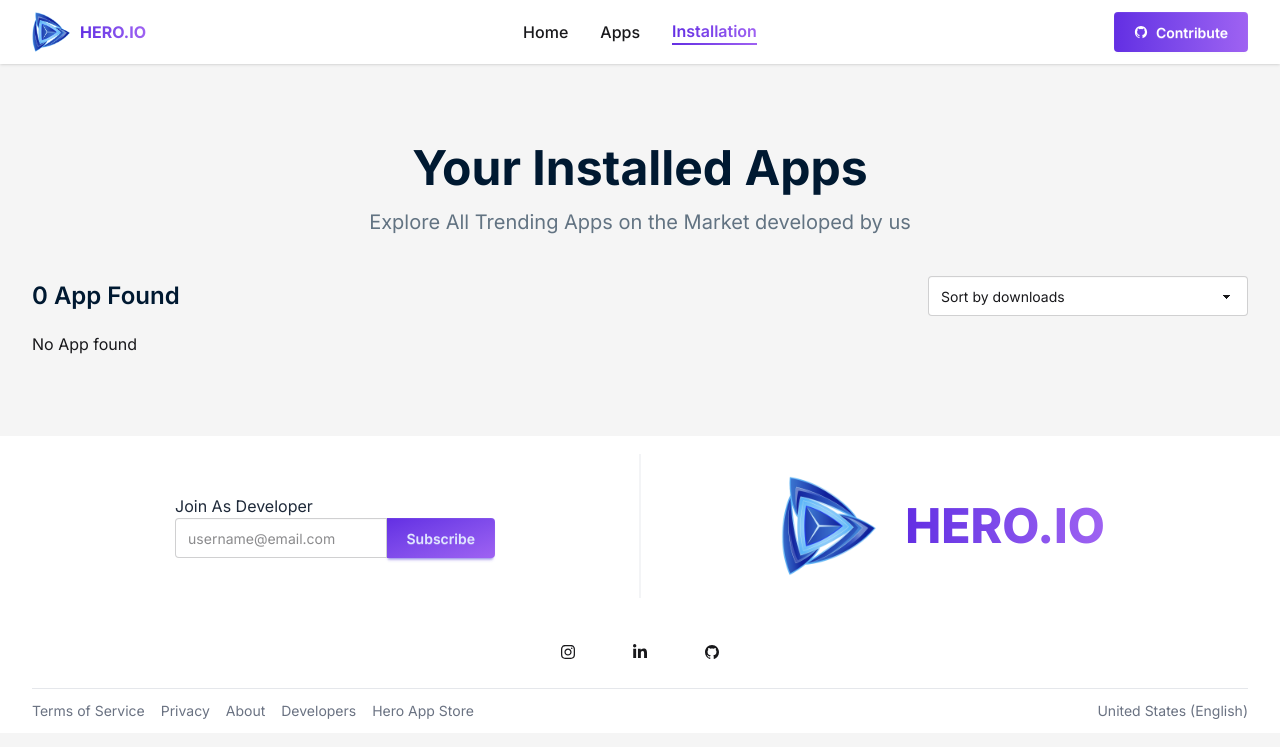
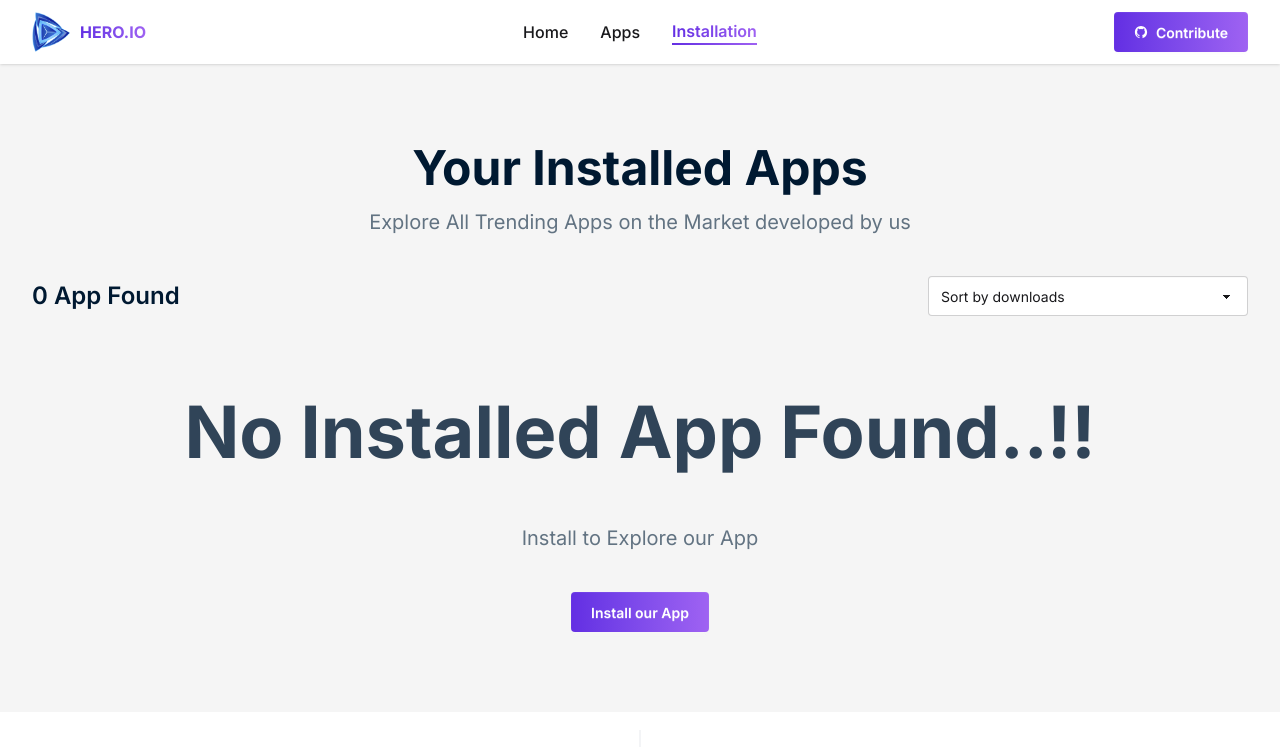
Before and after one commit to bitvotion/hero-app, a React (Vite) app: page /installed-app in a window 1280 px wide. Shown: the top 747 px of the page. Built offline with nearby package versions, Linux system fonts and the light colour scheme.

Commit message:
added not found elements

```diff
--- a/src/App.css
+++ b/src/App.css
@@ -1,6 +1,6 @@
 @import "tailwindcss";
 @theme {
-  --animate-fade-in-scale: fade-in-scale 0.3s ease-out;
+  --animate-fade-in-scale: fade-in-scale 0.5s ease-out;
   @keyframes fade-in-scale {
     0% {
       opacity: 0;
@@ -11,7 +11,7 @@
       transform: translateX(0);
     }
   }
-  --animate-fade-in-scale-l: fade-in-scale-l 0.3s ease-out;
+  --animate-fade-in-scale-l: fade-in-scale-l 0.5s ease-out;
   @keyframes fade-in-scale-l {
     0% {
       opacity: 0;
@@ -22,7 +22,7 @@
       transform: translateX(0);
     }
   }
-  --animate-fade-up-scale: fade-up-scale 0.3s ease-out;
+  --animate-fade-up-scale: fade-up-scale 0.4s ease-out;
   @keyframes fade-up-scale {
     0% {
       opacity: 0;
--- a/src/Components/Banner/Banner.jsx
+++ b/src/Components/Banner/Banner.jsx
@@ -18,7 +18,7 @@ const Banner = () => {
                     href="https://play.google.com/"
                     target='_blank'
                 >
-                    <button className='btn border-[#d2d2d2] px-8 py-6 rounded-sm animate-fade-in-scale '>
+                    <button className='btn border-none px-8 py-6 rounded-sm animate-fade-in-scale bg-green-200 hover:bg-green-300 hover:scale-102 ease-in-out duration-200 '>
                         <img src={playstorelogo} className='h-7' /> Google Play
                     </button>
                 </a>
@@ -26,7 +26,7 @@ const Banner = () => {
                     href="https://www.apple.com/app-store/"
                     target='_blank'
                 >
-                    <button className='btn border-[#d2d2d2] px-8 py-6 rounded-sm animate-fade-in-scale-l '>
+                    <button className='btn border-none px-8 py-6 rounded-sm animate-fade-in-scale-l bg-blue-200 hover:bg-blue-300 hover:scale-102 ease-in-out duration-200 '>
                         <img src={appstorelogo} className='h-7' /> App Store
                     </button>
                 </a>
--- /dev/null
+++ b/src/Components/NoApp/NoApp.jsx
@@ -0,0 +1,21 @@
+import React from 'react';
+import { Link } from 'react-router';
+
+const NoApp = () => {
+    return (
+        <div className=' flex flex-col justify-center items-center text-center my-20'>
+            <h1 className=' text-[#001931] text-5xl md:text-7xl font-bold mb-4 animate-fade-in-scale opacity-80 ' >
+                No Installed App Found..!!
+            </h1>
+            <p className=' text-xl text-[#627382] text-center my-10 '>Install to Explore our App</p>
+
+            <Link
+                to='/apps'
+                className={'text-white btn flex items-center gap-2 bg-linear-to-r from-[#632EE3] to-[#9F62F2] px-5 py-4 rounded-sm border-none transition-all duration-150 ease-in-out  hover:scale-105 relative '}>
+                Install our App
+            </Link>
+        </div>
+    );
+};
+
+export default NoApp;
--- a/src/Pages/Installation.jsx
+++ b/src/Pages/Installation.jsx
@@ -4,6 +4,7 @@ import { getInstalledApps } from '../utilities/addToLS';
 import Loader from '../Components/Loader/Loader';
 import InstalledAppCard from '../Components/AppCard/installedAppCard';
 import AppError from './ErrorPages/AppError';
+import NoApp from '../Components/NoApp/NoApp';
 
 const Installation = () => {
 
@@ -65,7 +66,7 @@ const Installation = () => {
             <div>
                 {
                     !sortedItem.length
-                    ? "No App found"
+                    ? <NoApp />
                     : sortedItem.map(installedApp => <InstalledAppCard key={installedApp.id} installedApp={installedApp} setInstalledApps={setInstalledApps}  ></InstalledAppCard>)
                 }
             </div>
```
